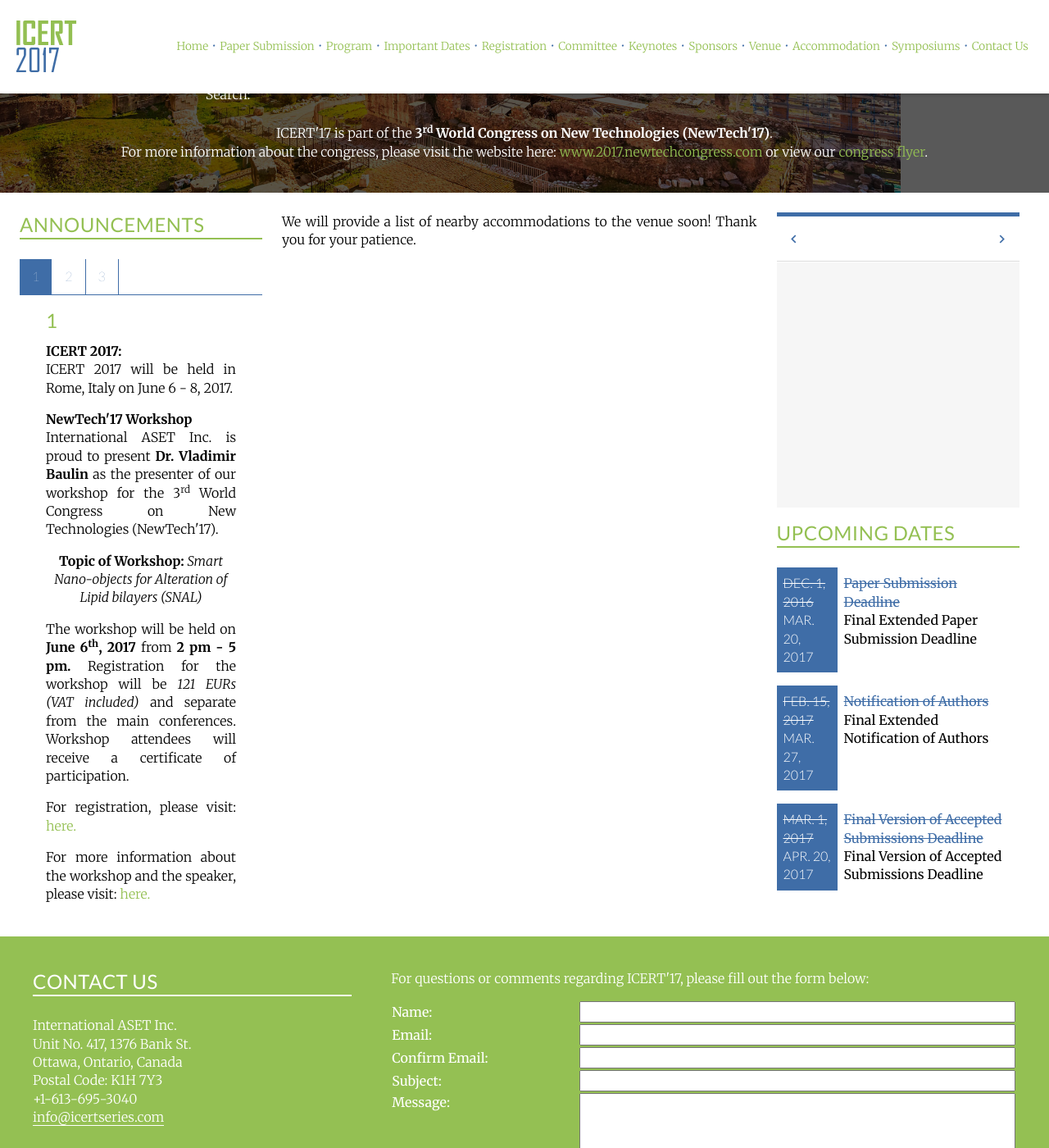
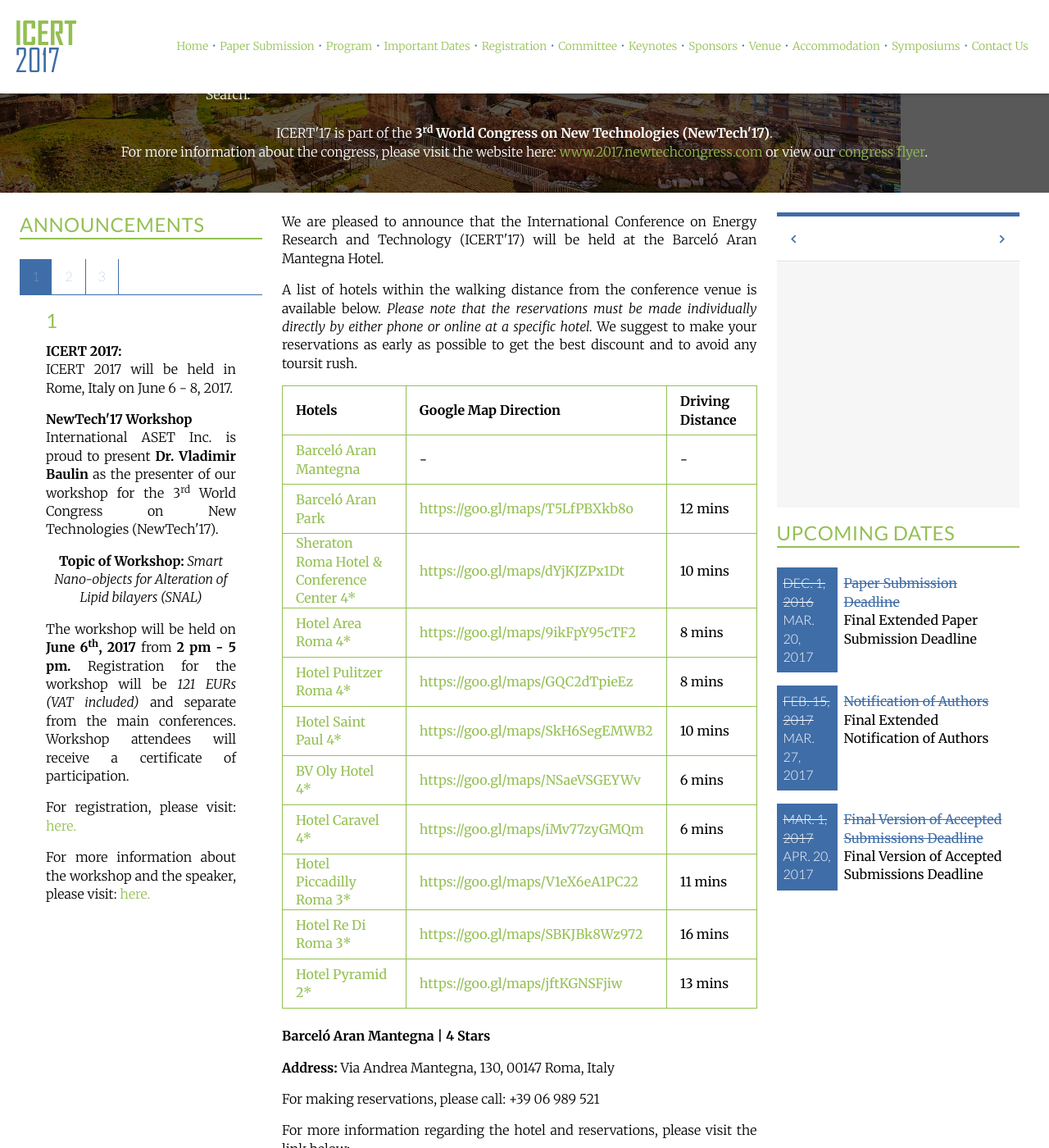
Before and after one commit to intaset/icertseries, a Jekyll site: the page built from accommodation.html, in a window 1280 px wide and 1400 px high, scrolled down 272 px. Shown: the whole window at 82% size. Built offline with Jekyll 4.4.1, drawn with Linux system fonts in a browser that asks for light colours; nearby versions of some CDN libraries; Markdown is read by kramdown in place of the engine named in the settings; comment, search, counter and statistics services are not loaded; some of the changed text lies outside the part shown.

Commit message:
added hotel list

```diff
--- a/accommodation.html
+++ b/accommodation.html
@@ -8,223 +8,243 @@ keyword:
 <a id="top"></a>
 <div class="unit unit-s-1 unit-m-1-4-1 unit-l-1-4-1">
   <div class="unit-spacer content">
-  <p class="body">We will provide a list of nearby accommodations to the venue soon! Thank you for your patience.</p>
-    <!-- <p class="body">A list of hotels within the walking distance from the conference venue is available below. Please note that the reservations must be made individually directly by either phone or online at a specific hotel. We suggest to make your reservations as early as possible to get the best discount and to avoid any tourist rush.</p>
+  <!-- <p class="body">We will provide a list of nearby accommodations to the venue soon! Thank you for your patience.</p> -->
+   <p class="body">We are pleased to announce that the International Conference on Energy Research and Technology (ICERT'17) will be held at the Barceló Aran Mantegna Hotel. <!-- More importantly, we have collaborated with the hotel to offer our customers a reduced rate on the accommodations! Please click here for more information: Hotel Alimara Barcelona --></p>
+
+    <p class="body">A list of hotels within the walking distance from the conference venue is available below. <i>Please note that the reservations must be made individually directly by either phone or online at a specific hotel.</i> We suggest to make your reservations as early as possible to get the best discount and to avoid any toursit rush.</p>
 
 <table class="accommodation">
   <thead>
     <tr>
     <td><b>Hotels</b></td>
     <td><b>Google Map Direction</b></td>
-    <td><b>Walking Distance</b></td>
+    <td><b>Driving Distance</b></td>
     </tr>
     </thead>
     <tbody>
   <tr>
-    <td><a href="#0" class="body-link">Hotel Novotel Budapest Centrum</a></td>
+    <td><a href="#Barceló_Aran_Mantegna" class="body-link">Barceló Aran Mantegna</a></td>
       <td>-</td>
       <td>-</td>
     </tr>
 
     <tr>
-    <td><a href="#1" class="body-link">Hotel Nemzeti Budapest - MGallery Collection</a></td>
-      <td><a href="https://goo.gl/maps/s8h7ufP8iDp" class="body-link">https://goo.gl/maps/s8h7ufP8iDp</a></td>
-      <td>2 Min.</td>
+    <td><a href="#Barceló_Aran_Park" class="body-link">Barceló Aran Park</a></td>
+      <td><a href="https://goo.gl/maps/T5LfPBXkb8o" class="body-link" target="_blank">https://goo.gl/maps/T5LfPBXkb8o</a></td>
+      <td>12 mins</td>
     </tr>
 
     <tr>
-    <td><a href="#2" class="body-link">Atrium Fashion Hotel</a></td>
-      <td><a href="https://goo.gl/maps/SWRe1mLANeH2" class="body-link">https://goo.gl/maps/SWRe1mLANeH2</a></td>
-      <td>2 Min.</td>
+    <td><a href="#Sheraton_Roma_Hotel_&_Conference_Center_4*" class="body-link">Sheraton Roma Hotel & Conference Center 4*</a></td>
+      <td><a href="https://goo.gl/maps/dYjKJZPx1Dt" class="body-link" target="_blank">https://goo.gl/maps/dYjKJZPx1Dt</a></td>
+      <td>10 mins</td>
     </tr>
 
     <tr>
-    <td><a href="#3" class="body-link">Boscolo Budapest</a></td>
-      <td><a href="https://goo.gl/maps/Zq57vRKdzWJ2" class="body-link">https://goo.gl/maps/Zq57vRKdzWJ2</a></td>
-      <td>3 Min.</td>
+    <td><a href="#Hotel_Area_Roma_4*" class="body-link">Hotel Area Roma 4*</a></td>
+      <td><a href="https://goo.gl/maps/9ikFpY95cTF2" class="body-link" target="_blank">https://goo.gl/maps/9ikFpY95cTF2</a></td>
+      <td>8 mins</td>
     </tr>
 
     <tr>
-    <td><a href="#4" class="body-link">Hotel Ibis Budapest City</a></td>
-      <td><a href="https://goo.gl/maps/86vwcufwiTy" class="body-link">https://goo.gl/maps/86vwcufwiTy</a></td>
-      <td>3 Min.</td>
+    <td><a href="#Hotel_Pulitzer_Roma_4*" class="body-link">Hotel Pulitzer Roma 4*</a></td>
+      <td><a href="https://goo.gl/maps/GQC2dTpieEz" class="body-link" target="_blank">https://goo.gl/maps/GQC2dTpieEz</a></td>
+      <td>8 mins</td>
     </tr>
 
     <tr>
-    <td><a href="#5" class="body-link">Courtyard Budapest City Center</a></td>
-      <td><a href="https://goo.gl/maps/etQac3D67tz" class="body-link">https://goo.gl/maps/etQac3D67tz</a></td>
-      <td>4 Min.</td>
+    <td><a href="#Hotel_Saint_Paul_4*" class="body-link">Hotel Saint Paul 4*</a></td>
+      <td><a href="https://goo.gl/maps/SkH6SegEMWB2" class="body-link" target="_blank">https://goo.gl/maps/SkH6SegEMWB2</a></td>
+      <td>10 mins</td>
     </tr>
 
     <tr>
-    <td><a href="#6" class="body-link">The Three Corners Hotel Bristol Budapest</a></td>
-      <td><a href="https://goo.gl/maps/T6nsMKTtFz22" class="body-link">https://goo.gl/maps/T6nsMKTtFz22</a></td>
-      <td>5 Min.</td>
+    <td><a href="#BV_Oly_Hotel_4*" class="body-link">BV Oly Hotel 4*</a></td>
+      <td><a href="https://goo.gl/maps/NSaeVSGEYWv" class="body-link" target="_blank">https://goo.gl/maps/NSaeVSGEYWv</a></td>
+      <td>6 mins</td>
     </tr>
 
     <tr>
-    <td><a href="#7" class="body-link">Elit Hotel</a></td>
-      <td><a href="https://goo.gl/maps/WXQEQchZiBp" class="body-link">https://goo.gl/maps/WXQEQchZiBp</a></td>
-      <td>5 Min.</td>
+    <td><a href="#Hotel_Caravel_4*" class="body-link">Hotel Caravel 4*</a></td>
+      <td><a href="https://goo.gl/maps/iMv77zyGMQm" class="body-link" target="_blank">https://goo.gl/maps/iMv77zyGMQm</a></td>
+      <td>6 mins</td>
     </tr>
 
     <tr>
-    <td><a href="#8" class="body-link">Queen's Court Hotel & Residence</a></td>
-      <td><a href="https://goo.gl/maps/zNRCPX9y7Jv" class="body-link">https://goo.gl/maps/zNRCPX9y7Jv</a></td>
-      <td>9 Min.</td>
+    <td><a href="#Hotel_Piccadilly_Roma_3*" class="body-link">Hotel Piccadilly Roma 3*</a></td>
+      <td><a href="https://goo.gl/maps/V1eX6eA1PC22" class="body-link" target="_blank">https://goo.gl/maps/V1eX6eA1PC22</a></td>
+      <td>11 mins</td>
     </tr>
 
     <tr>
-    <td><a href="#9" class="body-link">Corinthia Hotel Budapest</a></td>
-      <td><a href="https://goo.gl/maps/TxrcrRsCHB32" class="body-link">https://goo.gl/maps/TxrcrRsCHB32</a></td>
-      <td>9 Min.</td>
+    <td><a href="#Hotel_Re_Di_Roma_3*" class="body-link">Hotel Re Di Roma 3*</a></td>
+      <td><a href="https://goo.gl/maps/SBKJBk8Wz972" class="body-link" target="_blank">https://goo.gl/maps/SBKJBk8Wz972</a></td>
+      <td>16 mins</td>
+    </tr>
+
+    <tr>
+    <td><a href="#Hotel_Pyramid_2*" class="body-link">Hotel Pyramid 2*</a></td>
+      <td><a href="https://goo.gl/maps/jftKGNSFjiw" class="body-link" target="_blank">https://goo.gl/maps/jftKGNSFjiw</a></td>
+      <td>13 mins</td>
     </tr>
 
   </tbody>
 </table><br>
 
-<span class="anchor" id="0"></span>
+<span class="anchor" id="Barceló_Aran_Mantegna"></span>
 <div class="bottom-border">
-<p class="body bold">Hotel Novotel Budapest Centrum | 4 Stars</p>
-<p class="body"><b>Address:</b> Budapest, Rákóczi út 43-45, 1088 Hungary</p>
+<p class="body bold">Barceló Aran Mantegna | 4 Stars</p>
+<p class="body"><b>Address:</b> Via Andrea Mantegna, 130, 00147 Roma, Italy</p>
 
-<p class="body">For making reservations, please call: +36 1 477 5300<br>
-<b>Group Discount:</b> Information will be provided soon.</p>
+<p class="body">For making reservations, please call: +39 06 989 521<br>
+<!-- <b>Group Discount:</b> Mention the conference to receive a Clarion discount. --></p>
 
-<p class="body"><b>To reserve a room:</b> please download and fill out the <a href="../bookingform.doc" class="body-link">Booking Form</a> and send directly to the hotel email address mentioned on the form.</p>
+<p class="body">For more information regarding the hotel and reservations, please visit the link below:</p>
 
-<p class="body">For more information regarding the hotel, please visit the link below:</p>
-
-<a href="http://www.novotel.com/gb/hotel-3560-novotel-budapest-centrum/index.shtml" class="body-link">www.novotel.com/gb/hotel-3560-novotel-budapest-centrum</a>
+<a href="http://www.barcelo.com" class="body-link">www.barcelo.com</a>
 
 <a href="#top" class="top">TOP</a>
-</div><br>
+</div>
 
-<span class="anchor" id="9"></span>
+<span class="anchor" id="Barceló_Aran_Park"></span>
 <div class="bottom-border">
-<p class="body bold">Corinthia Hotel Budapest | 5 Stars</p>
-<p class="body"><b>Address:</b> ERZSÉBET KÖRÚT 43-49 BUDAPEST H-1073</p>
+<p class="body bold">Barceló Aran Park | 4 Stars</p>
+<p class="body"><b>Address:</b> Via Riccardo Forster, 24, 00143 Roma, Italy</p>
 
-<p class="body">For making reservations, please call: +36 1 479 4000 </p>
+<p class="body">For making reservations, please call: +39 06 5107 2135</p>
 
-<p class="body">For more information regarding this hotel or to book online, please visit the link below:</p>
+<p class="body">For more information regarding the hotel and reservations, please visit the link below:</p>
 
-<a href="http://www.corinthia.com/hotels/budapest/?gclid=Cj0KEQjwt763BRDZx_Xg3-Pv2cABEiQAoDfeGOjY3e-ucw7r0JT1o6N7buHK-TI2qdhD3DKyVG9ltrgaAuBc8P8HAQ" class="body-link">www.corinthia.com/hotels/budapest</a>
+<a href="http://www.barcelo.com" class="body-link">www.barcelo.com</a>
 
 <a href="#top" class="top">TOP</a>
-</div><br>
+</div>
 
-<span class="anchor" id="3"></span>
+<span class="anchor" id="Sheraton_Roma_Hotel_&_Conference_Center_4*"></span>
 <div class="bottom-border">
-<p class="body bold">Boscolo Budapest | 5 Stars</p>
-<p class="body"><b>Address:</b> Erzsébet krt. 9/11 - 1073 Budapest, Hungary</p>
+<p class="body bold">Sheraton Roma Hotel & Conference Center | 4 Stars</p>
+<p class="body"><b>Address:</b> Viale del Pattinaggio, 100, 00144 Roma, Italy</p>
 
-<p class="body">For making reservations, please call: +36 1 886 61 11</p>
+<p class="body">For making reservations, please call: +39 06 54531</p>
 
-<p class="body">For more information regarding this hotel and making online reservation, please visit the link below:</p>
+<p class="body">For more information regarding the hotel and reservations, please visit the link below:</p>
 
-<a href="http://budapest.boscolohotels.com/" class="body-link">www.budapest.boscolohotels.com</a>
+<a href="http://www.sheratonrome.com" class="body-link">www.sheratonrome.com</a>
 
 <a href="#top" class="top">TOP</a>
-</div><br>
+</div>
 
-<span class="anchor" id="8"></span>
+<span class="anchor" id="Hotel_Area_Roma_4*"></span>
 <div class="bottom-border">
-<p class="body bold">Queen's Court Hotel & Residence | 5 Stars</p>
-<p class="body"><b>Address:</b> 1074 Budapest, Dob Street 63., Budapest, Hungary</p>
+<p class="body bold">Hotel Area Roma | 4 Stars</p>
+<p class="body"><b>Address:</b> Via del Forte Ostiense, 21, 00146 Roma, Italy</p>
 
-<p class="body">For making reservations, please call: +36 1 882 3000</p>
+<p class="body">For making reservations, please call: +39 06 594 3183</p>
 
-<p class="body">For more information regarding this hotel and making online reservation, please visit the link below:</p>
+<p class="body">For more information regarding the hotel and reservations, please visit the link below:</p>
 
-<a href="http://www.queenscourthotelbudapest.com" class="body-link">www.queenscourthotelbudapest.com</a>
+<a href="http://www.hotelarearoma.it" class="body-link">www.hotelarearoma.it</a>
 
 <a href="#top" class="top">TOP</a>
-</div><br>
+</div>
 
-<span class="anchor" id="1"></span>
+<span class="anchor" id="Hotel_Pulitzer_Roma_4*"></span>
 <div class="bottom-border">
-<p class="body bold">Hotel Nemzeti Budapest - MGallery Collection | 4 Stars</p>
-<p class="body"><b>Address:</b> Jozsef Krt. 4 1088, Budapest, Hungary</p>
+<p class="body bold">Hotel Pulitzer Roma | 4 Stars</p>
+<p class="body"><b>Address:</b> Via Guglielmo Marconi, 905, 00146 Roma, Italy</p>
 
-<p class="body">For making reservations, please call: (+36) 1 477 4500</p>
+<p class="body">For making reservations, please call: +39 06 598 591</p>
 
-<p class="body">For more information regarding this hotel and making online reservation, please visit the link below:</p>
+<p class="body">For more information regarding the hotel and reservations, please visit the link below:</p>
 
-<a href="http://hotel-nemzeti-budapest.hu/en/" class="body-link">www.hotel-nemzeti-budapest.hu</a>
+<a href="http://www.hotelpulitzer.it" class="body-link">www.hotelpulitzer.it</a>
 
 <a href="#top" class="top">TOP</a>
-</div><br>
+</div>
 
-<span class="anchor" id="5"></span>
+<span class="anchor" id="Hotel_Saint_Paul_4*"></span>
 <div class="bottom-border">
-<p class="body bold">Courtyard Budapest City Center | 4 Stars</p>
-<p class="body"><b>Address:</b> Jozsef krt. 5, Budapest, H-1088 Hungary</p>
+<p class="body bold">Hotel Saint Paul | 4 Stars</p>
+<p class="body"><b>Address:</b> Via Vito Volterra, 43, 00146 Roma, Italy</p>
 
-<p class="body">For making reservations, please call: +36 1 327 5100</p>
+<p class="body">For making reservations, please call: +39 06 559 1911</p>
 
-<p class="body">For more information regarding this hotel and making online reservation, please visit the link below:</p>
+<p class="body">For more information regarding the hotel and reservations, please visit the link below:</p>
 
-<a href="http://www.marriott.com/hotels/travel/budcy-courtyard-budapest-city-center/" class="body-link">www.marriott.com/hotels/travel/budcy-courtyard-budapest-city-center/</a>
+<a href="https://www.hotelius.com" class="body-link">www.hotelius.com</a>
 
 <a href="#top" class="top">TOP</a>
-</div><br>
+</div>
 
-<span class="anchor" id="2"></span>
+<span class="anchor" id="BV_Oly_Hotel_4*"></span>
 <div class="bottom-border">
-<p class="body bold">Atrium Fashion Hotel | 4 Stars</p>
-<p class="body"><b>Address:</b> Csokonai u 14. 1081 Budapest, Hungary</p>
+<p class="body bold">BV Oly Hotel | 4 Stars</p>
+<p class="body"><b>Address:</b> Via del Santuario Regina degli Apostoli, 36, 00145 Roma, Italy</p>
 
-<p class="body">For making reservations, please call: +36 1 299 0777</p>
+<p class="body">For making reservations, please call: +39 06 594 441</p>
 
-<p class="body">For more information regarding this hotel and making online reservation, please visit the link below:</p>
+<p class="body">For more information regarding the hotel and reservations, please visit the link below:</p>
 
-<a href="http://www.atriumhotelbudapest.com/en/" class="body-link">www.atriumhotelbudapest.com</a>
+<a href="http://www.olyhotel.it" class="body-link">www.olyhotel.it</a>
 
 <a href="#top" class="top">TOP</a>
-</div><br>
+</div>
 
-<span class="anchor" id="6"></span>
+<span class="anchor" id="Hotel_Caravel_4*"></span>
 <div class="bottom-border">
-<p class="body bold">The Three Corners Hotel Bristol Budapest | 4 Stars</p>
-<p class="body"><b>Address:</b> Kenyérmező utca 4., 1081 Budapest, Hungary</p>
+<p class="body bold">Hotel Caravel | 4 Stars</p>
+<p class="body"><b>Address:</b> Via Cristoforo Colombo, 124, 00147 Roma, Italy</p>
 
-<p class="body">For making reservations, please call: +36 1 7991100</p>
+<p class="body">For making reservations, please call: +39 06 518 0789</p>
 
-<p class="body">For more information regarding this hotel and making online reservation, please visit the link below:</p>
+<p class="body">For more information regarding the hotel and reservations, please visit the link below:</p>
 
-<a href="http://threecorners.com/hotels/hotel-bristol/" class="body-link">www.threecorners.com/hotels/hotel-bristol</a>
+<a href="http://www.hotelcaravel.it" class="body-link">www.hotelcaravel.it</a>
 
 <a href="#top" class="top">TOP</a>
-</div><br>
+</div>
 
-<span class="anchor" id="4"></span>
+<span class="anchor" id="Hotel_Piccadilly_Roma_3*"></span>
 <div class="bottom-border">
-<p class="body bold">Hotel Ibis Budapest City | 3 Stars</p>
-<p class="body"><b>Address:</b> Akacfa u. 1-3, 1072, Budapest Hungary</p>
+<p class="body bold">Hotel Piccadilly Roma | 3 Stars</p>
+<p class="body"><b>Address:</b> Via Magna Grecia, 122, 00183 Roma, Italy</p>
 
-<p class="body">For making reservations, please call: +36 1 478 3050</p>
+<p class="body">For making reservations, please call: +39 06 7047 4858</p>
 
-<p class="body">For more information regarding this hotel and making online reservation, please visit the link below:</p>
+<p class="body">For more information regarding the hotel and reservations, please visit the link below:</p>
 
-<a href="http://www.accorhotels.com/gb/hotel-1681-ibis-budapest-city/index.shtml" class="body-link">www.accorhotels.com/gb/hotel-1681-ibis-budapest-city</a>
+<a href="http://www.hotelpiccadillyroma.it" class="body-link">www.hotelpiccadillyroma.it</a>
 
 <a href="#top" class="top">TOP</a>
-</div><br>
+</div>
 
-<span class="anchor" id="7"></span>
+<span class="anchor" id="Hotel_Re_Di_Roma_3*"></span>
 <div class="bottom-border">
-<p class="body bold">Elit Hotel | 3 Stars</p>
-<p class="body"><b>Address:</b> 1081 Budapest, Rákóczi út 67., Hungary</p>
+<p class="body bold">Hotel Re Di Roma | 3 Stars</p>
+<p class="body"><b>Address:</b> Via Vercelli, 21, 00182 Roma, Italy</p>
 
-<p class="body">For making reservations, please call: +36 1 785 8095</p>
+<p class="body">For making reservations, please call: +39 06 7030 2501</p>
 
-<p class="body">For more information regarding this hotel and making online reservation, please visit the link below:</p>
+<p class="body">For more information regarding the hotel and reservations, please visit the link below:</p>
 
-<a href="http://www.elithotel.hu/index.php" class="body-link">www.elithotel.hu</a>
+<a href="http://www.hotelrediroma.com" class="body-link">www.hotelrediroma.com</a>
 
 <a href="#top" class="top">TOP</a>
-</div> -->
+</div>
+
+<span class="anchor" id="Hotel_Pyramid_2*"></span>
+<div class="bottom-border">
+<p class="body bold">Hotel Pyramid | 2 Stars</p>
+<p class="body"><b>Address:</b> Via dei Magazzini Generali, 4, 00154 Roma, Italy</p>
+
+<p class="body">For making reservations, please call: +39 06 578 0009</p>
+
+<p class="body">For more information regarding the hotel and reservations, please visit the link below:</p>
+
+<a href="http://www.hotelpyramid.it" class="body-link">www.hotelpyramid.it</a>
+
+<a href="#top" class="top">TOP</a>
+</div>
 
   </div>
   </div>
```
Also changed, not shown: 1 other file. Lines whose indentation alone changed are shown as unchanged.
